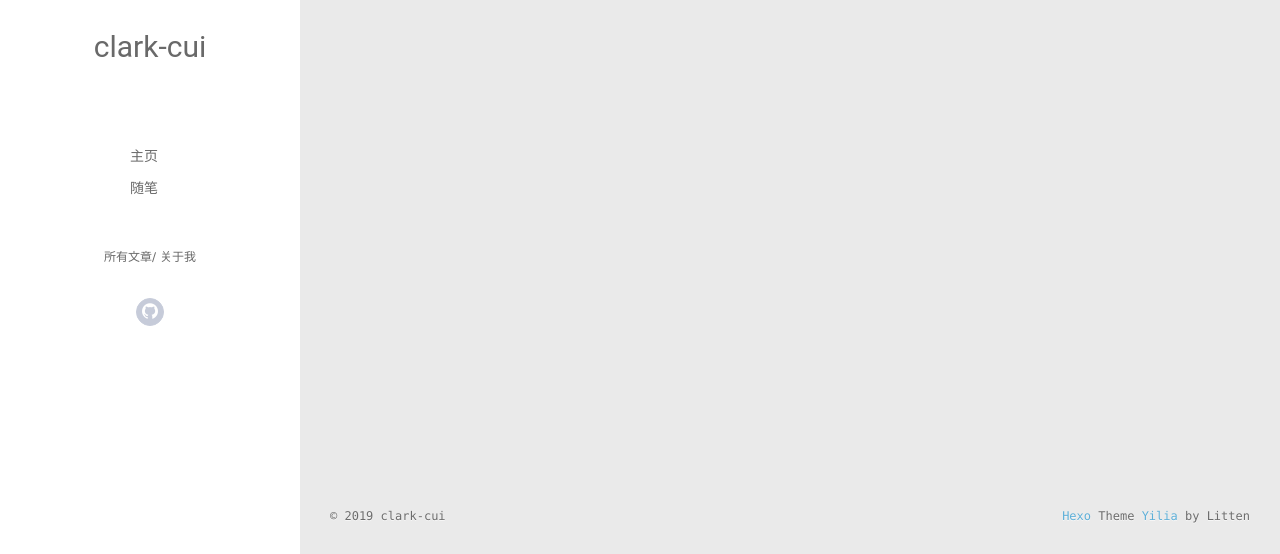
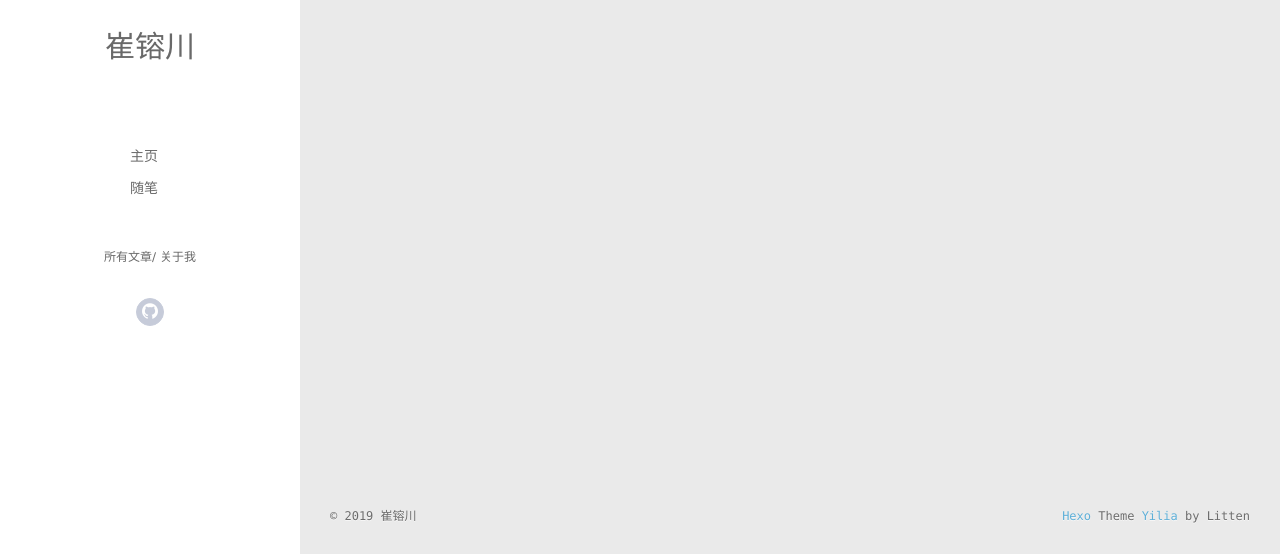
Before and after one commit to clark-cui/clark-cui.github.io, a plain HTML site: page archives/index.html in a window 1280 px wide. Shown: the part 243-797 px from the top of the page. Drawn offline with Linux system fonts and the light colour scheme.

Commit message:
Site updated: 2019-07-03 23:56:15

```diff
--- a/archives/index.html
+++ b/archives/index.html
@@ -49,7 +49,7 @@
 			<img src="/assets/img/face.jpg" class="js-avatar">
 		</a>
 		<hgroup>
-		  <h1 class="header-author"><a href="/">clark-cui</a></h1>
+		  <h1 class="header-author"><a href="/">崔镕川</a></h1>
 		</hgroup>
 
 
@@ -97,7 +97,7 @@
 				<img src="/assets/img/face.jpg" class="js-avatar">
 			</div>
 			<hgroup>
-			  <h1 class="header-author js-header-author">clark-cui</h1>
+			  <h1 class="header-author js-header-author">崔镕川</h1>
 			</hgroup>
 
 
@@ -216,7 +216,7 @@
   <div class="outer">
     <div id="footer-info">
     	<div class="footer-left">
-    		&copy; 2019 clark-cui
+    		&copy; 2019 崔镕川
     	</div>
       	<div class="footer-right">
       		<a href="http://hexo.io/" target="_blank">Hexo</a>  Theme <a href="https://github.com/litten/hexo-theme-yilia" target="_blank">Yilia</a> by Litten
```
Also changed, not shown: 2019/07/02/hello-world/index.html (+3 -3 lines), 2019/07/03/my-first-blog/index.html (+3 -3 lines), archives/2019/07/index.html (+3 -3 lines), archives/2019/index.html (+3 -3 lines), index.html (+3 -3 lines).
